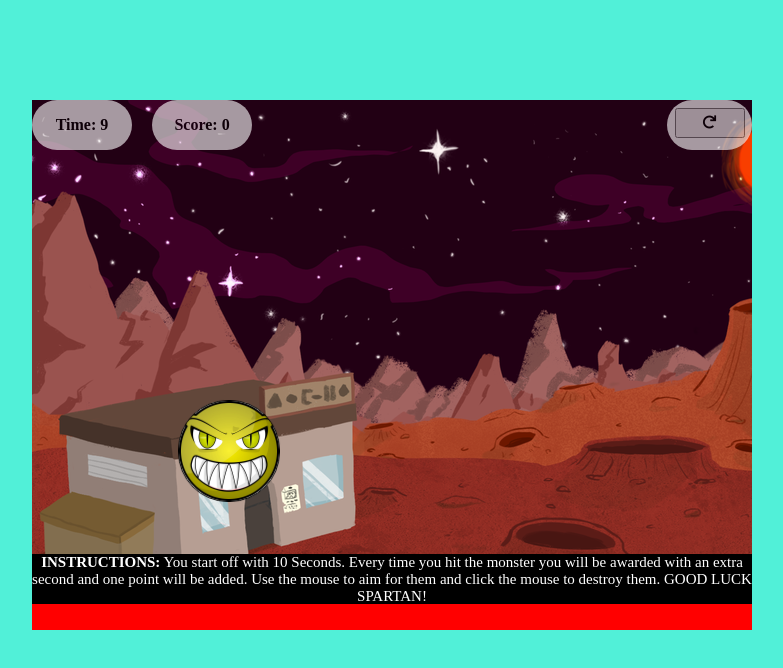
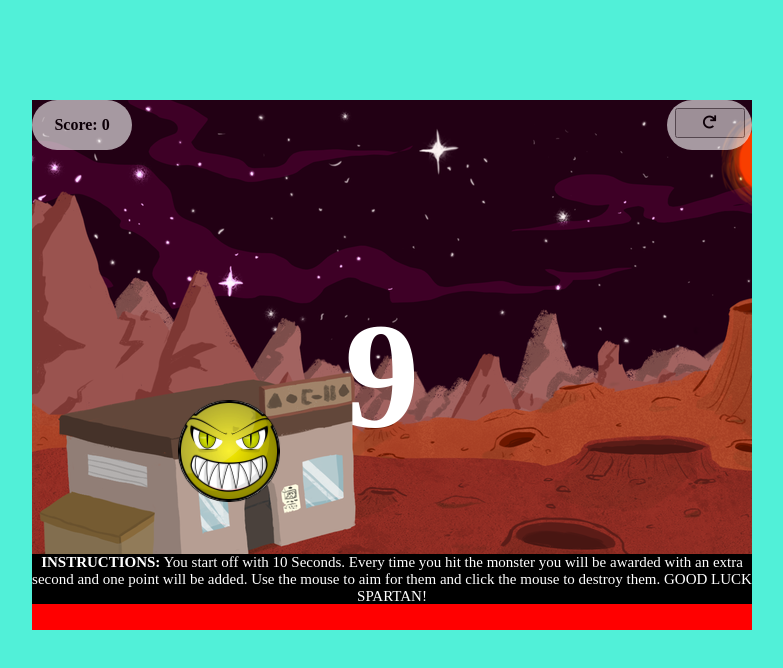
Before and after one commit to pinda-lall/spartaGameProject, a plain HTML site: page index.html in a window 1280 px wide. Both pictures are taken after a click on the button "START GAME". Shown: the whole page, without its empty margins (248-1031 px from the left). Drawn offline with nearby package versions, Linux system fonts and the light colour scheme.

Commit message:
css for score updated

```diff
--- a/css/style.css
+++ b/css/style.css
@@ -42,16 +42,18 @@ body {
 }
 
 .timer{
-  background-color: white;
-  opacity: 0.6;
+  /* background-color: white; */
+  /* opacity: 0.6; */
   width: 100px;
   height: 50px;
   border-radius: 100px;
   position: absolute;
-  left: 0px;
-  top: 0px;
+  left: 300px;
+  top: 40px;
   color: black;
   text-align: center;
+  font-size: 150px;
+  color: white;
 }
 
 .score{
@@ -61,7 +63,7 @@ body {
   height: 50px;
   border-radius: 100px;
   position: absolute;
-  left: 120px;
+  left: 0px;
   top: 0px;
   color: black;
   text-align: center;
--- a/index.html
+++ b/index.html
@@ -15,7 +15,7 @@
           <button id="exit" class="guiButton exit" type="button" name="button"><i class="fas fa-redo"></i></button>
         </div>
         <div class="timer">
-          <p><b>Time: <span class="timerCounter"> 0 </span></b></p>
+          <p><b><span class="timerCounter"> 0 </span></b></p>
         </div>
         <div class="score">
           <p><b>Score: <span class="scoreCounter"> 0 </span></b></p>
--- a/js/app.js
+++ b/js/app.js
@@ -47,6 +47,7 @@ $(document).ready(function() {
       $(".gameOverText").show();
       // removes click event
       $("#squareEnemy").off("click");
+      $(".timer").hide();
     }
     time--;
     }, 1000);
@@ -61,7 +62,10 @@ $(document).ready(function() {
       $("#squareEnemy").remove();
       if (time != 0) {
         score++;
-        time += 1;
+        if (score % 2 === 0) {
+          time += 1;
+          $(".timerCounter").html(time);
+        }
         $(".scoreCounter").html(score);
         spawnEnemy();
       }
```
Also changed, not shown: 1 other file.
